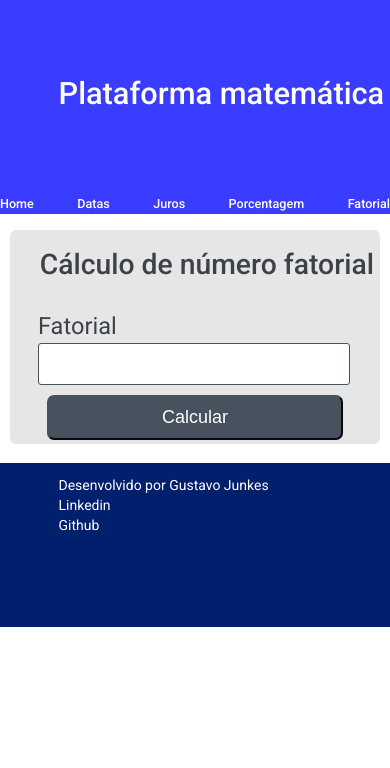
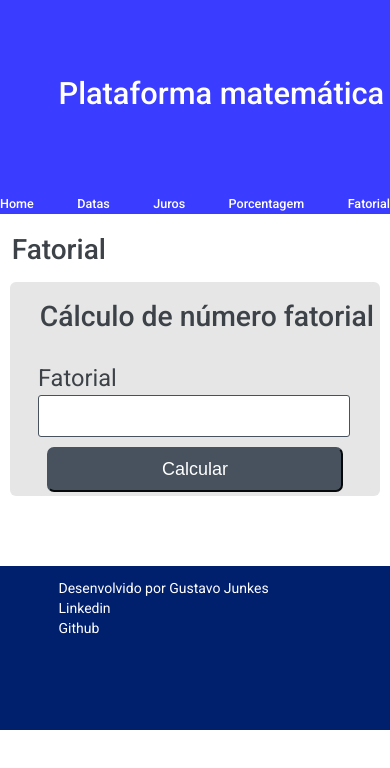
Before and after one commit to gustavoJunkes/math-platform, an Angular app: page /matematica/juros in a window 390 px wide. Both pictures are taken after a click on the element "Fatorial". Shown: the top 768 px of the page. Built offline with nearby package versions, Linux system fonts and the light colour scheme.

Commit message:
Finishing factorial calc implementation.

```diff
--- a/src/app/features/math/factorial/factorial.component.css
+++ b/src/app/features/math/factorial/factorial.component.css
@@ -0,0 +1,51 @@
+.result-div {
+    margin-left: auto;
+    margin-right: auto;
+    display: flex;
+    background-color: #e6e6e6;
+    width: 70%;
+    margin-top: 0.7%;
+    padding-left: 1%;
+    padding-top: 0%;
+    font-size: 1.7em;
+    box-sizing: border-box;
+    border-radius: 6px;
+}
+
+.result-div p {
+    margin-top: 1.5%;
+    margin-bottom: 1.5%;
+}
+
+.copy-button, i {
+    margin-left: 01%;
+    margin-top: 1.5%;
+    height: 10%;
+}
+
+@media (max-width: 1000px){
+    .page-title {
+        margin-left: 3%;
+        margin-top: 5%;
+        font-size: 2em;
+        font-weight: 500;
+    }
+
+    div.result-div {
+        width: 95%;
+        font-size: large;
+        padding-left: 4%;
+        padding-top: 2%;
+        padding-bottom: 2%;
+        margin-top: 2%;
+    }
+}
+
+@media(min-width: 1000px) {
+    .page-title {
+        margin-left: 15%;
+        margin-top: 5%;
+        font-size: 2.5em;
+        font-weight: 500;
+    }
+    }
--- a/src/app/features/math/factorial/factorial.component.html
+++ b/src/app/features/math/factorial/factorial.component.html
@@ -1,4 +1,6 @@
 <app-header></app-header>
+
+<h1 class="page-title">Fatorial</h1>
 
 <app-card-calculation [form]="calculationForm1" [title]="'Cálculo de número fatorial'" (resultObject)="calculate1($event)"></app-card-calculation>
 <div class="result-div" *ngIf="calculationResult1">
--- a/src/app/shared/footer/footer.component.css
+++ b/src/app/shared/footer/footer.component.css
@@ -1,10 +1,11 @@
-#footer-div {
+#footer {
     background-color: #001f6c;
     width: 100%;
     height: 18%;
     margin-top: 5%;
     color: white;
     padding-top: 3%;
+    margin-bottom: 0%;
 }
 
 #author-div {
@@ -15,3 +16,9 @@ a {
     text-decoration: none;
     color: white;
 }
+
+@media(max-width: 1200px) {
+    #footer {
+        margin-top: 18%;
+    }
+}
--- a/src/app/shared/footer/footer.component.html
+++ b/src/app/shared/footer/footer.component.html
@@ -1,4 +1,4 @@
-<div id="footer-div">
+<footer id="footer">
     <div id="author-div">
         Desenvolvido por Gustavo Junkes
         <br>
@@ -6,4 +6,4 @@
         <br>
         <a href="https://github.com/gustavoJunkes">Github</a>
     </div>
-</div>
+</footer>
--- a/src/styles.css
+++ b/src/styles.css
@@ -1,7 +1,13 @@
 /* You can add global styles to this file, and also import other style files */
 @import url('https://fonts.googleapis.com/css2?family=Lato:wght@700&display=swap');
 
-html, body { height: 100%; }
+html, body {
+    height: 100%;
+    margin: 0px;
+    padding-bottom: 0%;
+    padding: 0px;
+    min-height: 100%;
+}
 body { margin: 0;
     font-family: 'Lato', sans-serif;
     color: #3c4248;
```
